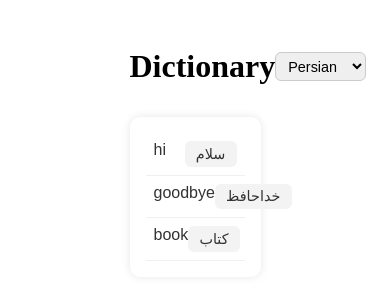
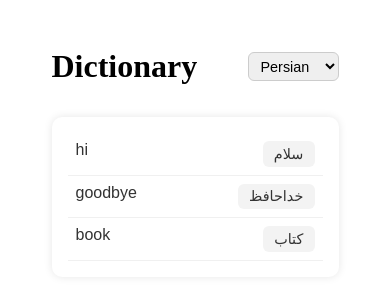
Before and after one commit to Faraz1995/react-dictionary, a React (Vite) app: page / in a window 390 px wide. Shown: the top 300 px of the page. Built offline with nearby package versions, Linux system fonts and the light colour scheme.

Commit message:
feat: make admin and home page responsive

```diff
--- a/src/home.module.css
+++ b/src/home.module.css
@@ -18,3 +18,14 @@
   align-items: center;
   margin-bottom: 1rem;
 }
+@media all and (max-width: 768px) {
+  .root {
+    max-width: 70%;
+  }
+}
+
+@media all and (max-width: 600px) {
+  .root {
+    max-width: 90%;
+  }
+}
--- a/src/pages/admin/admin.module.css
+++ b/src/pages/admin/admin.module.css
@@ -59,3 +59,15 @@
   border-radius: 8px;
   cursor: pointer;
 }
+
+@media all and (max-width: 768px) {
+  .root {
+    max-width: 70%;
+  }
+}
+
+@media all and (max-width: 600px) {
+  .root {
+    max-width: 90%;
+  }
+}
```
